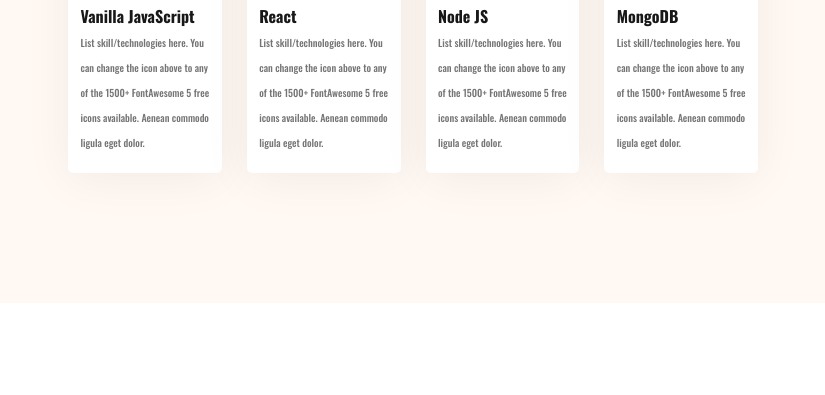
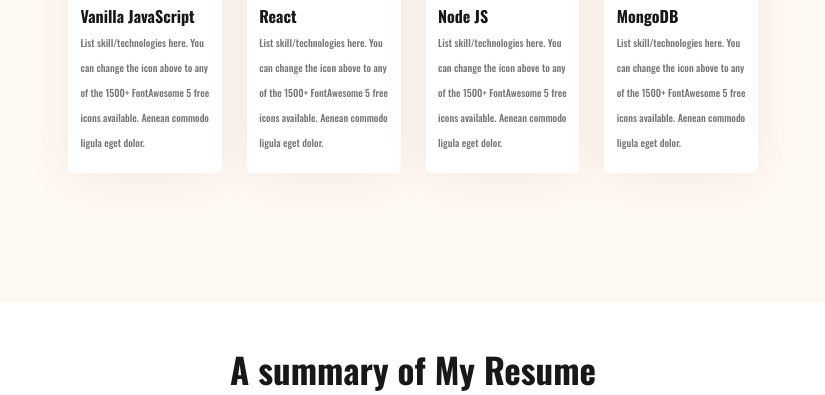
Before and after one commit to SORKARSIFAT/portfolio-site-basic, a plain HTML site: page index.html in a window 1280 px wide. Shown: the part 1672-2067 px from the top of the page, without its empty margins (227-1052 px from the left). Before the commit the page ends 1975 px from the top, so only its background shows below. Drawn offline with nearby package versions, Linux system fonts and the light colour scheme.

Commit message:
added some

```diff
--- a/index.html
+++ b/index.html
@@ -94,6 +94,12 @@
                 </div>
                </div>
          </section>
+
+         <!-- resume section -->
+          <section class="resume">
+          <h2 class="section-title , text-center">A summary of My Resume</h2>
+
+          </section>
     </main>
     <footer></footer>
 </body>
--- a/style.css
+++ b/style.css
@@ -133,9 +133,11 @@ main{
 
 .skills{
     padding: 130px 150px;
+
+}
+main section{
     margin-top: 40px;
 }
-
 .skills-container{
     display: flex;
     gap: 25px;
```
